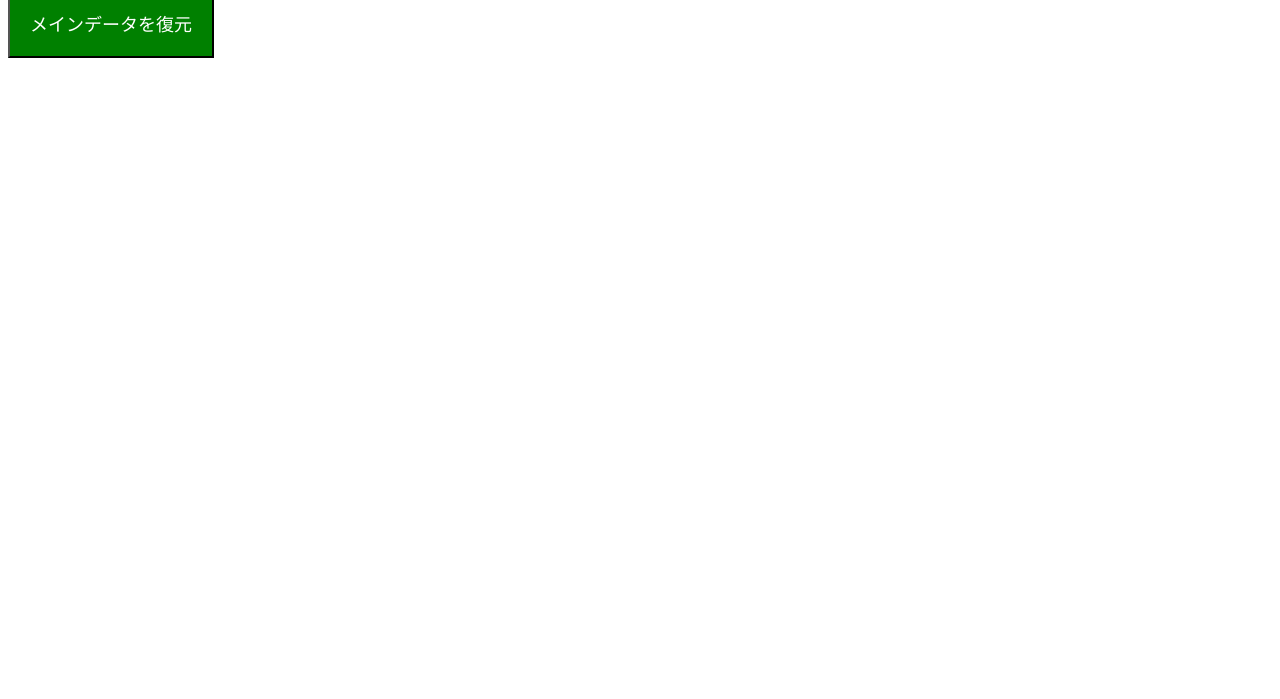
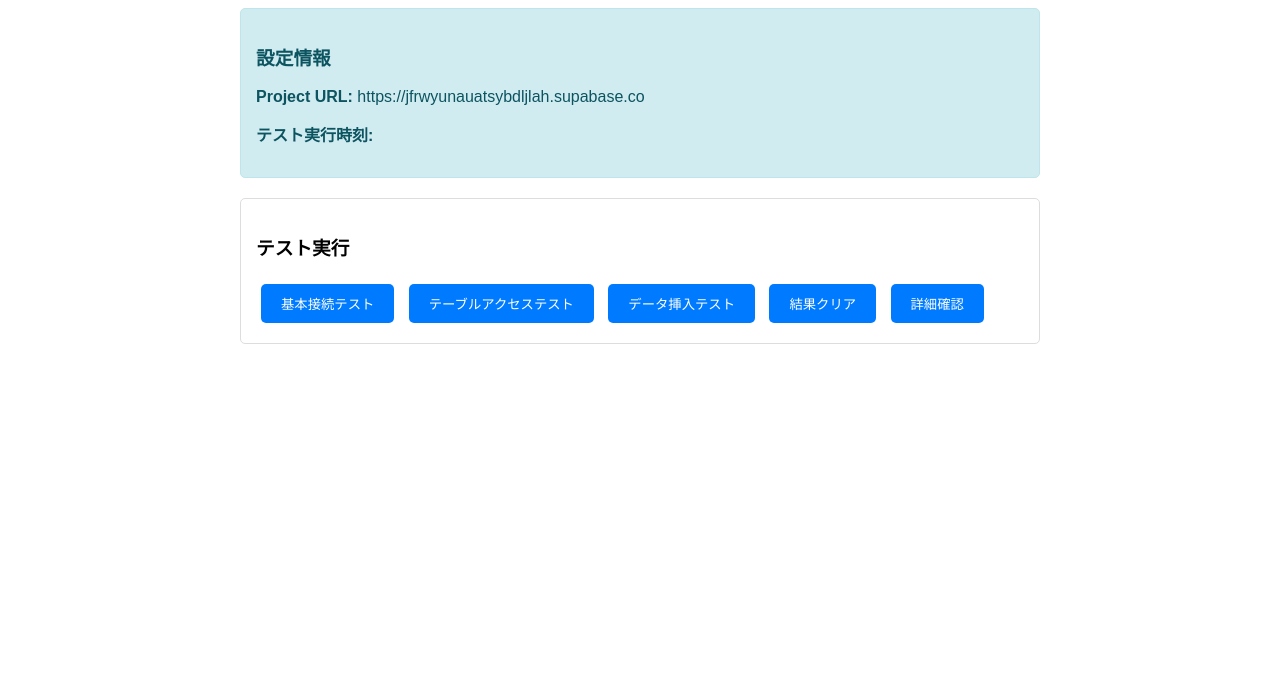
Before and after one commit to YUTAROSSS/fx-analysis-system, a plain HTML site: page index.html in a window 1280 px wide. Shown: the part 101-800 px from the top of the page. Drawn offline with nearby package versions, Linux system fonts and the light colour scheme.

Commit message:
Update index.html

```diff
--- a/index.html
+++ b/index.html
@@ -2,109 +2,215 @@
 <html lang="ja">
 <head>
     <meta charset="UTF-8">
-    <title>メインデータ復元</title>
+    <meta name="viewport" content="width=device-width, initial-scale=1.0">
+    <title>Supabase接続テスト</title>
     <script src="https://cdn.jsdelivr.net/npm/@supabase/supabase-js@2"></script>
+    <style>
+        body { font-family: Arial, sans-serif; max-width: 800px; margin: 0 auto; padding: 20px; }
+        .test-section { margin: 20px 0; padding: 15px; border: 1px solid #ddd; border-radius: 5px; }
+        .success { background-color: #d4edda; border-color: #c3e6cb; color: #155724; }
+        .error { background-color: #f8d7da; border-color: #f5c6cb; color: #721c24; }
+        .info { background-color: #d1ecf1; border-color: #bee5eb; color: #0c5460; }
+        button { background-color: #007bff; color: white; border: none; padding: 10px 20px; border-radius: 5px; cursor: pointer; margin: 5px; }
+        button:hover { background-color: #0056b3; }
+        pre { background-color: #f8f9fa; padding: 10px; border-radius: 5px; overflow-x: auto; }
+    </style>
 </head>
 <body>
-    <h1>FX分析システム - メインデータ復元</h1>
-    <button onclick="restoreMainData()" style="padding: 20px; font-size: 18px; background: green; color: white;">メインデータを復元</button>
-    <div id="result" style="margin-top: 20px; font-size: 16px;"></div>
+    <h1>Supabase接続テスト</h1>
+
+    <div class="test-section info">
+        <h3>設定情報</h3>
+        <p><strong>Project URL:</strong> https://jfrwyunauatsybdljlah.supabase.co</p>
+        <p><strong>テスト実行時刻:</strong> <span id="current-time"></span></p>
+    </div>
+
+    <div class="test-section">
+        <h3>テスト実行</h3>
+        <button onclick="testConnection()">基本接続テスト</button>
+        <button onclick="testTableAccess()">テーブルアクセステスト</button>
+        <button onclick="testInsert()">データ挿入テスト</button>
+        <button onclick="clearResults()">結果クリア</button>
+        <button onclick="detailedCheck()">詳細確認</button>
+    </div>
+
+    <div id="results"></div>
 
     <script>
-        const supabase = window.supabase.createClient(
-            'https://jfrwyunauatsybdljlah.supabase.co',
-            'eyJhbGciOiJIUzI1NiIsInR5cCI6IkpXVCJ9.eyJpc3MiOiJzdXBhYmFzZSIsInJlZiI6Impmcnd5dW5hdWF0c3liZGxqbGFoIiwicm9sZSI6ImFub24iLCJpYXQiOjE3NTM1MTMxODksImV4cCI6MjA2OTA4OTE4OX0.cyhPTiN4WAQ2p86JBZObjSljt2i1K_bK-cGGo3soxAo'
-        );
+        const SUPABASE_URL = 'https://jfrwyunauatsybdljlah.supabase.co';
+        const SUPABASE_ANON_KEY = 'eyJhbGciOiJIUzI1NiIsInR5cCI6IkpXVCJ9.eyJpc3MiOiJzdXBhYmFzZSIsInJlZiI6Impmcnd5dW5hdWF0c3liZGxqbGFoIiwicm9sZSI6ImFub24iLCJpYXQiOjE3NTM1MTMxODksImV4cCI6MjA2OTA4OTE4OX0.cyhPTiN4WAQ2p86JBZObjSljt2i1K_bK-cGGo3soxAo';
 
-        async function restoreMainData() {
-            const resultDiv = document.getElementById('result');
-            resultDiv.innerHTML = 'メインデータを復元中...';
+        const supabase = window.supabase.createClient(SUPABASE_URL, SUPABASE_ANON_KEY);
 
+        document.getElementById('current-time').textContent = new Date().toLocaleString('ja-JP');
+
+        function addResult(title, content, type = 'info') {
+            const resultsDiv = document.getElementById('results');
+            const resultDiv = document.createElement('div');
+            resultDiv.className = `test-section ${type}`;
+            resultDiv.innerHTML = `<h4>${title}</h4><pre>${content}</pre><small>実行時刻: ${new Date().toLocaleString('ja-JP')}</small>`;
+            resultsDiv.appendChild(resultDiv);
+        }
+
+        async function testConnection() {
             try {
-                // メインデータの構造
-                const mainData = {
-                    scenarios: {
-                        "GOLD": ["scenario1"],
-                        "AUDUSD": ["scenario1", "scenario2"],
-                        "EURUSD": ["scenario1", "scenario2"],
-                        "GBPUSD": ["scenario1", "scenario2", "scenario3", "scenario4"],
-                        "SILVER": ["scenario1", "scenario2"],
-                        "USDJPY": ["scenario1", "scenario2", "scenario3"]
+                addResult('基本接続テスト開始', 'Supabaseクライアントの初期化を確認中...', 'info');
+                const { data, error } = await supabase.from('fx_analysis_data').select('count', { count: 'exact', head: true });
+                if (error) {
+                    addResult('基本接続テスト - エラー', `エラー詳細:\n${JSON.stringify(error, null, 2)}`, 'error');
+                } else {
+                    addResult('基本接続テスト - 成功', `接続成功!\nデータ件数: ${data}`, 'success');
+                }
+            } catch (err) {
+                addResult('基本接続テスト - 例外', `JavaScript例外:\n${err.message}`, 'error');
+            }
+        }
+
+        async function testTableAccess() {
+            try {
+                addResult('テーブルアクセステスト開始', 'fx_analysis_dataテーブルからデータを取得中...', 'info');
+                const { data, error } = await supabase.from('fx_analysis_data').select('*').limit(1);
+                if (error) {
+                    addResult('テーブルアクセステスト - エラー', `エラー詳細:\n${JSON.stringify(error, null, 2)}`, 'error');
+                } else {
+                    addResult('テーブルアクセステスト - 成功', `データ取得成功!\n取得件数: ${data.length}\n\nデータ:\n${JSON.stringify(data, null, 2)}`, 'success');
+                }
+            } catch (err) {
+                addResult('テーブルアクセステスト - 例外', `JavaScript例外:\n${err.message}`, 'error');
+            }
+        }
+
+        async function testInsert() {
+            try {
+                const testData = {
+                    id: 'test_' + Date.now(),
+                    data: { test: true, timestamp: new Date().toISOString(), message: 'GitHub Pages接続テスト' },
+                    updated_at: new Date().toISOString()
+                };
+                addResult('データ挿入テスト開始', `テストデータ:\n${JSON.stringify(testData, null, 2)}`, 'info');
+                const { data, error } = await supabase.from('fx_analysis_data').insert([testData]).select();
+                if (error) {
+                    addResult('データ挿入テスト - エラー', `エラー詳細:\n${JSON.stringify(error, null, 2)}`, 'error');
+                } else {
+                    addResult('データ挿入テスト - 成功', `データ挿入成功!\n\n挿入されたデータ:\n${JSON.stringify(data, null, 2)}`, 'success');
+                }
+            } catch (err) {
+                addResult('データ挿入テスト - 例外', `JavaScript例外:\n${err.message}`, 'error');
+            }
+        }
+
+        async function detailedCheck() {
+            try {
+                addResult('詳細確認開始', 'データベースの詳細情報を取得中...', 'info');
+
+                // 1. メインテーブルの詳細確認
+                const { data, error } = await supabase.from('fx_analysis_data').select('*').limit(5);
+                if (error) {
+                    addResult('詳細確認 - エラー', `エラー詳細:\n${JSON.stringify(error, null, 2)}`, 'error');
+                    return;
+                }
+
+                // データ構造の詳細表示
+                addResult('メインテーブル構造', `取得データ数: ${data.length}\n\nサンプルデータ:\n${JSON.stringify(data, null, 2)}`, 'success');
+
+                if (data.length > 0) {
+                    const columns = Object.keys(data[0]);
+                    addResult('テーブルカラム情報', `検出されたカラム:\n${columns.join('\n')}\n\nカラム数: ${columns.length}`, 'info');
+
+                    // データ型の確認
+                    const sampleData = data[0];
+                    let dataTypes = '';
+                    for (const [key, value] of Object.entries(sampleData)) {
+                        dataTypes += `${key}: ${typeof value} ${Array.isArray(value) ? '(array)' : ''}\n`;
+                    }
+                    addResult('データ型情報', dataTypes, 'info');
+                }
+
+                // 2. 履歴テーブルの確認
+                const { data: historyData, error: historyError } = await supabase.from('fx_analysis_history').select('*').limit(3);
+                if (historyError) {
+                    addResult('履歴テーブル確認', `履歴テーブルエラー:\n${JSON.stringify(historyError, null, 2)}`, 'error');
+                } else {
+                    addResult('履歴テーブル確認', `履歴テーブル正常\nデータ数: ${historyData.length}\n\nサンプルデータ:\n${JSON.stringify(historyData, null, 2)}`, 'success');
+
+                    if (historyData.length > 0) {
+                        const historyColumns = Object.keys(historyData[0]);
+                        addResult('履歴テーブルカラム', `履歴テーブルカラム:\n${historyColumns.join('\n')}`, 'info');
+                    }
+                }
+
+                // 3. 複雑なJSONBデータのテスト
+                const complexTestData = {
+                    id: 'complex_test_' + Date.now(),
+                    data: {
+                        currency: 'USDJPY',
+                        scenario: 'scenario1',
+                        analysisStatus: '検討中',
+                        memo: 'テストメモ',
+                        settings: {
+                            wave: '1時間足',
+                            priority: 'high',
+                            nested: {
+                                level1: 'value1',
+                                level2: {
+                                    deep: 'deepvalue'
+                                }
+                            }
+                        },
+                        array: ['item1', 'item2', 'item3']
                     },
-                    currencies: ["USDJPY", "EURUSD", "GBPUSD", "AUDUSD", "SILVER", "GOLD"],
-                    waveSettings: {},
-                    scenarioMemos: {},
-                    scenarioLabels: {
-                        "scenario1": "シナリオ1",
-                        "scenario2": "シナリオ2",
-                        "scenario3": "シナリオ3",
-                        "scenario4": "シナリオ4"
+                    images: {
+                        scenario1: [
+                            { url: 'test1.jpg', size: 1024 },
+                            { url: 'test2.jpg', size: 2048 }
+                        ]
                     },
-                    currentCurrency: "USDJPY",
-                    currentScenario: "scenario1",
-                    scenarioStatuses: {},
-                    images: {
-                        "USDJPY": {
-                            "scenario1": ["https://jfrwyunauatsybdljlah.supabase.co/storage/v1/object/public/fx-images/USDJPY.jpeg"],
-                            "scenario2": ["https://jfrwyunauatsybdljlah.supabase.co/storage/v1/object/public/fx-images/USDJPY2.jpeg"],
-                            "scenario3": ["https://jfrwyunauatsybdljlah.supabase.co/storage/v1/object/public/fx-images/USDJPY3.jpeg"]
-                        },
-                        "EURUSD": {
-                            "scenario1": ["https://jfrwyunauatsybdljlah.supabase.co/storage/v1/object/public/fx-images/EURUSD.jpeg"],
-                            "scenario2": ["https://jfrwyunauatsybdljlah.supabase.co/storage/v1/object/public/fx-images/EURUSD2.jpeg"]
-                        },
-                        "GBPUSD": {
-                            "scenario1": ["https://jfrwyunauatsybdljlah.supabase.co/storage/v1/object/public/fx-images/GBPUSD.jpeg"],
-                            "scenario2": ["https://jfrwyunauatsybdljlah.supabase.co/storage/v1/object/public/fx-images/GBPUSD2.jpeg"],
-                            "scenario3": ["https://jfrwyunauatsybdljlah.supabase.co/storage/v1/object/public/fx-images/GBPUSD3.jpeg"],
-                            "scenario4": ["https://jfrwyunauatsybdljlah.supabase.co/storage/v1/object/public/fx-images/GBPUSD4.jpeg"]
-                        },
-                        "AUDUSD": {
-                            "scenario1": ["https://jfrwyunauatsybdljlah.supabase.co/storage/v1/object/public/fx-images/AUDUSD.jpeg"],
-                            "scenario2": ["https://jfrwyunauatsybdljlah.supabase.co/storage/v1/object/public/fx-images/AUDUSD2.jpeg"]
-                        },
-                        "SILVER": {
-                            "scenario1": ["https://jfrwyunauatsybdljlah.supabase.co/storage/v1/object/public/fx-images/SILVER.jpeg"],
-                            "scenario2": ["https://jfrwyunauatsybdljlah.supabase.co/storage/v1/object/public/fx-images/SILVER2.jpeg"]
-                        },
-                        "GOLD": {
-                            "scenario1": ["https://jfrwyunauatsybdljlah.supabase.co/storage/v1/object/public/fx-images/GOLD.png"]
-                        }
-                    }
+                    updated_at: new Date().toISOString()
                 };
 
-                // メインデータを挿入
-                const { error } = await supabase
+                const { data: complexResult, error: complexError } = await supabase
                     .from('fx_analysis_data')
-                    .upsert([{
-                        id: 'main',
-                        data: mainData,
-                        images: {},
-                        updated_at: new Date().toISOString()
-                    }]);
+                    .insert([complexTestData])
+                    .select();
 
-                if (error) {
-                    throw error;
+                if (complexError) {
+                    addResult('複雑データ形式テスト - エラー', `エラー:\n${JSON.stringify(complexError, null, 2)}`, 'error');
+                } else {
+                    addResult('複雑データ形式テスト - 成功', `複雑形式データ挿入成功:\n${JSON.stringify(complexResult, null, 2)}`, 'success');
                 }
 
-                resultDiv.innerHTML = '✅ 成功！メインデータが復元されました。';
+                // 4. upsert操作のテスト
+                const upsertData = {
+                    id: 'upsert_test_fixed',
+                    data: { test: 'upsert_initial', timestamp: new Date().toISOString() },
+                    updated_at: new Date().toISOString()
+                };
 
-                // 確認のため、復元されたデータを表示
-                const { data: restoredData } = await supabase
+                const { data: upsertResult, error: upsertError } = await supabase
                     .from('fx_analysis_data')
-                    .select('*')
-                    .eq('id', 'main')
-                    .single();
+                    .upsert([upsertData])
+                    .select();
 
-                if (restoredData) {
-                    resultDiv.innerHTML += '<br><br><strong>復元されたデータ:</strong><br><pre>' + JSON.stringify(restoredData, null, 2) + '</pre>';
+                if (upsertError) {
+                    addResult('Upsert操作テスト - エラー', `エラー:\n${JSON.stringify(upsertError, null, 2)}`, 'error');
+                } else {
+                    addResult('Upsert操作テスト - 成功', `Upsert操作成功:\n${JSON.stringify(upsertResult, null, 2)}`, 'success');
                 }
 
-            } catch (error) {
-                resultDiv.innerHTML = `❌ エラー: ${error.message}`;
-                console.error('復元エラー:', error);
+                addResult('詳細確認完了', 'すべての詳細確認が完了しました', 'success');
+
+            } catch (err) {
+                addResult('詳細確認 - 例外', `JavaScript例外:\n${err.message}`, 'error');
             }
         }
+
+        function clearResults() {
+            document.getElementById('results').innerHTML = '';
+        }
+
+        window.addEventListener('load', function() {
+            addResult('初期化完了', 'Supabaseクライアントが初期化されました。テストボタンをクリックして接続を確認してください。', 'info');
+        });
     </script>
 </body>
 </html>
```
